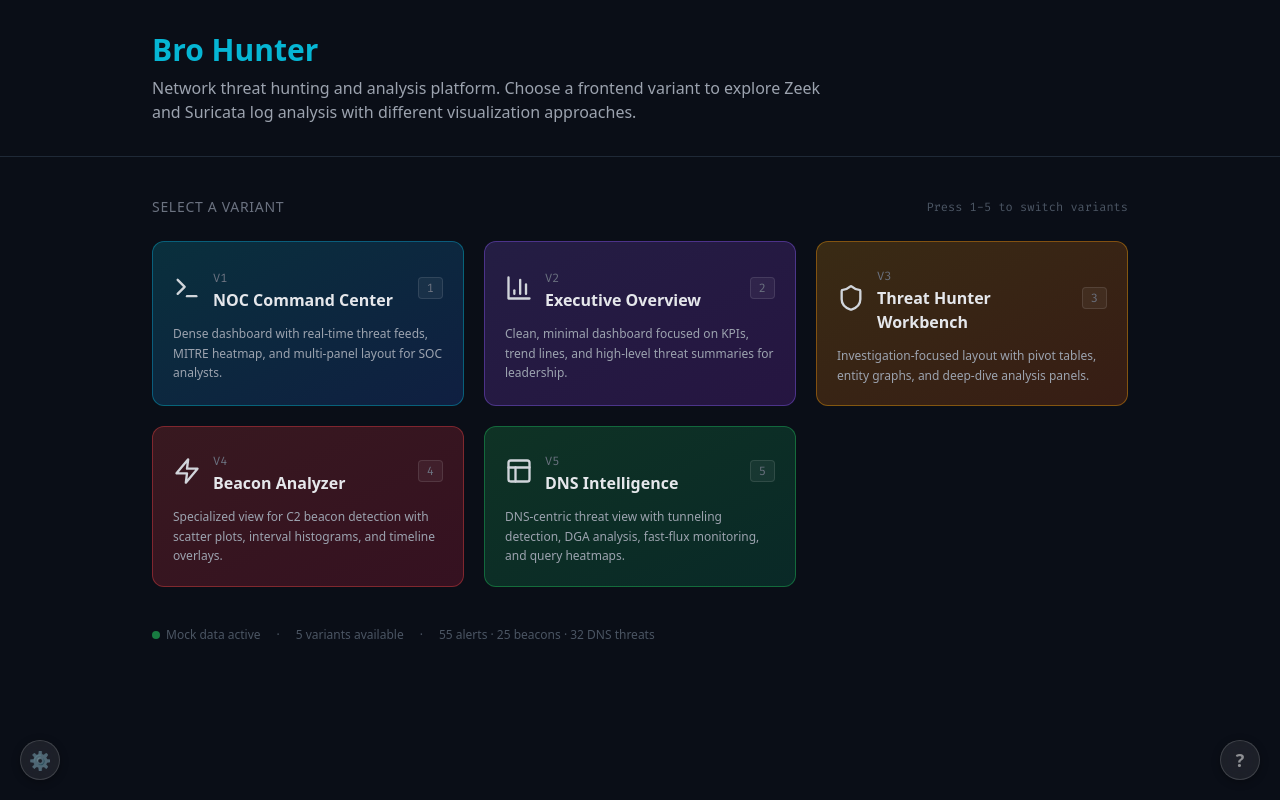
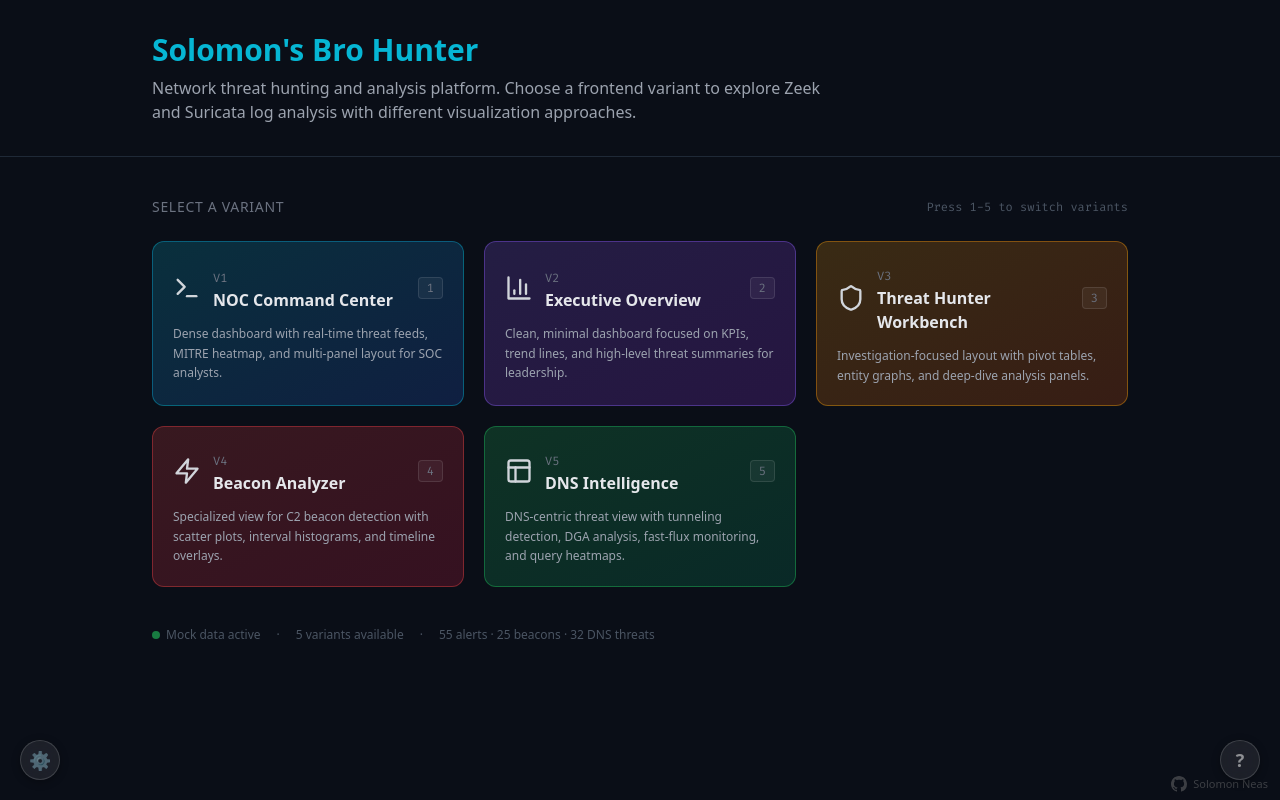
Before and after one commit to solomonneas/bro-hunter, a React (Vite) app in the folder web/: page / in a window 1280 px wide. Built offline with nearby package versions, Linux system fonts and the light colour scheme.

Commit message:
feat: update 2026-02-10 - PM2 management, Ollama optimization, S³ branding

```diff
--- a/web/src/App.tsx
+++ b/web/src/App.tsx
@@ -102,10 +102,32 @@
   );
 }
 
+function GitHubFooter() {
+  return (
+    <a
+      href="https://github.com/solomonneas/bro-hunter"
+      target="_blank"
+      rel="noopener noreferrer"
+      style={{
+        position: 'fixed', bottom: 8, right: 12, zIndex: 50,
+        display: 'flex', alignItems: 'center', gap: 6,
+        fontSize: 11, color: '#888', textDecoration: 'none',
+        opacity: 0.4, transition: 'opacity 0.2s',
+      }}
+      onMouseEnter={e => (e.currentTarget.style.opacity = '0.8')}
+      onMouseLeave={e => (e.currentTarget.style.opacity = '0.4')}
+    >
+      <svg viewBox="0 0 16 16" fill="currentColor" width="16" height="16"><path d="M8 0C3.58 0 0 3.58 0 8c0 3.54 2.29 6.53 5.47 7.59.4.07.55-.17.55-.38 0-.19-.01-.82-.01-1.49-2.01.37-2.53-.49-2.69-.94-.09-.23-.48-.94-.82-1.13-.28-.15-.68-.52-.01-.53.63-.01 1.08.58 1.23.82.72 1.21 1.87.87 2.33.66.07-.52.28-.87.51-1.07-1.78-.2-3.64-.89-3.64-3.95 0-.87.31-1.59.82-2.15-.08-.2-.36-1.02.08-2.12 0 0 .67-.21 2.2.82.64-.18 1.32-.27 2-.27.68 0 1.36.09 2 .27 1.53-1.04 2.2-.82 2.2-.82.44 1.1.16 1.92.08 2.12.51.56.82 1.27.82 2.15 0 3.07-1.87 3.75-3.65 3.95.29.25.54.73.54 1.48 0 1.07-.01 1.93-.01 2.2 0 .21.15.46.55.38A8.013 8.013 0 0016 8c0-4.42-3.58-8-8-8z"/></svg>
+      Solomon Neas
+    </a>
+  );
+}
+
 function App() {
   return (
     <BrowserRouter>
       <AppContent />
+      <GitHubFooter />
     </BrowserRouter>
   );
 }
--- a/web/src/pages/VariantPicker.tsx
+++ b/web/src/pages/VariantPicker.tsx
@@ -76,7 +76,7 @@
       <header className="border-b border-gray-800">
         <div className="max-w-5xl mx-auto px-6 py-8">
           <h1 className="text-3xl font-bold text-accent-cyan">
-            Bro Hunter
+            Solomon's Bro Hunter
           </h1>
           <p className="text-gray-400 mt-2 max-w-2xl">
             Network threat hunting and analysis platform. Choose a frontend variant to explore
```
Also changed, not shown: package.json (+5 -5 lines), web/index.html (+1 -1 lines), 3 other files (tests, documents, lock files or other folders).
